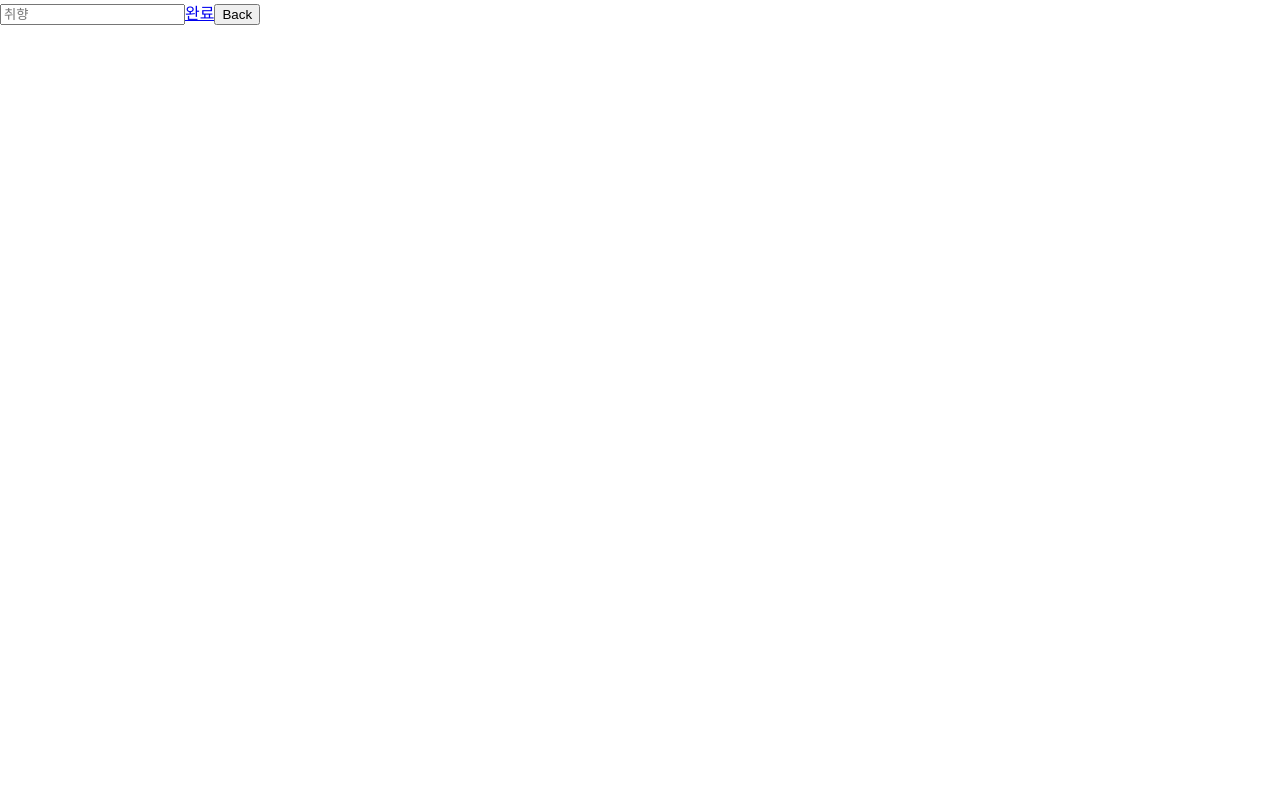
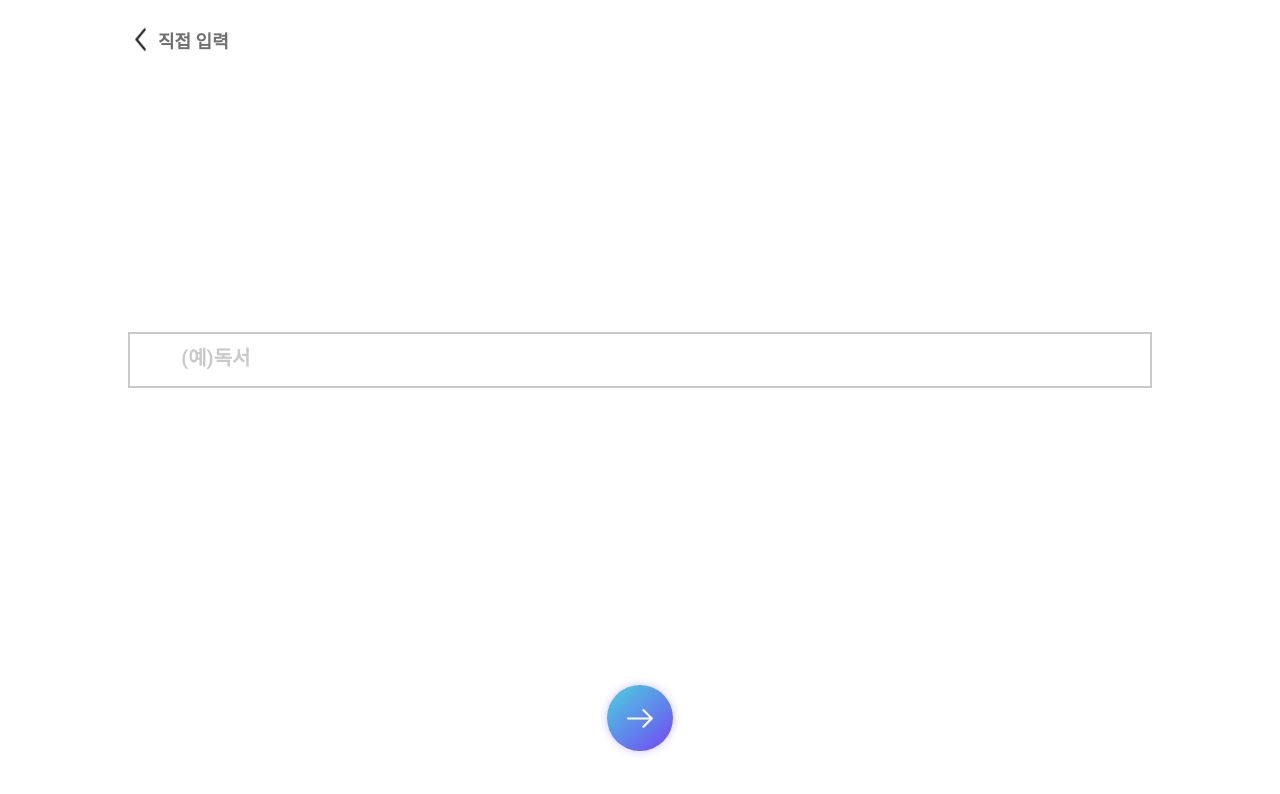
Before and after one commit to existentialist2001/Repo_React, a React (Create React App) app: page /taste/direct_input in a window 1280 px wide. Shown: the top 794 px of the page. Built offline with nearby package versions, Linux system fonts and the light colour scheme.

Commit message:
취향이름 직접 입력 페이지 구현

```diff
--- a/src/screens/DirectTasteInput.js
+++ b/src/screens/DirectTasteInput.js
@@ -2,6 +2,8 @@
 import React, { useState } from "react";
 
 import { useHistory, Link } from "react-router-dom";
+
+import styled from "styled-components";
 
 const DirectTasteInput = (props) => {
   const [inputedTaste, setInputedTaste] = useState("");
@@ -39,19 +41,114 @@ const DirectTasteInput = (props) => {
   };
 
   return (
-    <div>
+    <ScreenContainer>
+       <HeaderContainer><HeaderContentBox><button onClick={() => goBack()}><img src={require("../images/back_black.png")}/></button>직접 입력</HeaderContentBox></HeaderContainer>
+       <MainContainer>
       <input
         type="text"
-        placeholder="취향"
+        placeholder="(예)독서"
         value={inputedTaste}
         onChange={onChange}
       />
+      </MainContainer>
+      <FooterContainer>
       <Link to={`/taste/${inputedTaste}`} onClick={onComplete}>
-        완료
+        <img src={require("../images/next_step.png")}/>
       </Link>
-      <button onClick={() => goBack()}>Back</button>
-    </div>
+      </FooterContainer>
+
+
+    </ScreenContainer>
   );
 };
 
+const ScreenContainer =styled.div`
+width:100vw;
+height:100vh;
+
+
+//이런 방식으로 전체 기본설정이 가능
+* {
+  box-sizing:border-box;
+  margin:0px;
+  padding:0px;
+}
+`
+
+const HeaderContainer =styled.div`
+width:100%;
+height:10%;
+
+display:flex;
+justify-content:center;
+align-items:center;
+
+`
+const HeaderContentBox = styled.div`
+height: 100%;
+width: 80%;
+
+display:flex;
+align-items:center;
+
+//text styling
+font-family: Roboto;
+font-size: 18px;
+font-weight: bold;
+color: #707070;
+
+button {
+//button tag의 기본값 설정
+border:none;
+background-color:transparent;
+
+img {
+  //todo 반응형으로 바꾸어야 함
+  width:30px;
+  height:30px;
+  padding-right:5px;
+}
+
+}
+
+`
+const MainContainer =styled.div`
+width:100%;
+height:70%;
+display:flex;
+
+justify-content:center;
+align-items:center;
+
+input {
+  padding-left:4%;
+  border: solid 2px #c9c9c9;
+  width: 80%;
+  height: 10%
+}
+//placeholder 선택자.
+input::placeholder{
+  font-weight: bold;
+  text-align: left;
+  color: #c9c9c9;
+  font-family: Roboto;
+  font-size: 20px;
+}
+
+input:focus {
+    outline: none ;
+    border-color: #627cec;
+}
+`
+
+const FooterContainer =styled.div`
+width:100%;
+height:20%;
+
+display:flex;
+justify-content:center;
+align-items:center;
+`
+
+
 export default DirectTasteInput;
--- a/src/screens/InputTasteContent.js
+++ b/src/screens/InputTasteContent.js
@@ -2,6 +2,8 @@
 
 import React, { useState } from "react";
 import { useHistory, useRouteMatch } from "react-router-dom";
+
+import styled from "styled-components";
 
 //todo placeholder + 조건문 사용해서 이전에 입력했던, 저장된 내용 적혀있도록,,
 
@@ -38,17 +40,43 @@ const InputTasteContent = (props) => {
     history.push("/taste");
   };
   return (
-    <div>
+    <ScreenContainer>
+      <HeaderContainer>
       {props.tastes[foundIndex].name}에 대한 구체적 내용 입력
       <input type="text" value={inputedContent} onChange={onChange} />
       <button onClick={onComplete}>save</button>
-    </div>
+      </HeaderContainer>
+    <MainContainer></MainContainer>
+      </ScreenContainer>
   );
 };
-
 /*
 prop이나
 useRouteMatch로 취향의 이름에 접근, 이를 이용하여
 기존의 취향
 */
+
+const ScreenContainer =styled.div`
+width:100vw;
+height:100vh;
+
+
+//전체 기본설정
+* {
+  box-sizing:border-box;
+  margin:0px;
+  padding:0px;
+}
+`
+
+const HeaderContainer=styled.div`
+width:100%;
+height:30%;
+`
+
+
+const MainContainer=styled.div`
+width:100%;
+height:70%;
+`
 export default InputTasteContent;
--- a/src/screens/Taste_taste_screen.js
+++ b/src/screens/Taste_taste_screen.js
@@ -4,7 +4,6 @@ import React from "react";
 import { Link } from "react-router-dom";
 
 import styled from "styled-components";
-
 
 const Taste_taste_screen = (props) => {
   //image를 렌더링하기 위한 로직
@@ -24,7 +23,7 @@ const Taste_taste_screen = (props) => {
   ];
   //받아온 호칭 배열에 이미지 주소 넣기
 
-  //! 이거 밖에 i 언언안해주면 i찾을 수 없다고 에러남, 왜지??
+  //! 이거 밖에 i 선언안해주면 i찾을 수 없다고 에러남, 왜지??
   let i=0;
   for(i=0;i<props.tastes.length;i++){
     if (i<6){
@@ -35,21 +34,16 @@ const Taste_taste_screen = (props) => {
     }
   }
 
-
-
-
   //props로 받아온 딕셔너리 배열로 리스트 엘리먼트 생성.
   const list_of_tastes = props.tastes.map((taste) => (
-        <ListItemsContainer><li key={taste.key}><ListImageContainer><img src={taste.image}/></ListImageContainer><ListTextsContainer>{taste.name}</ListTextsContainer></li></ListItemsContainer>
+        <ListItemsContainer><li key={taste.key}><ListImageContainer><img src={taste.image}/></ListImageContainer><ListTextsContainer><span>{taste.name}</span><span>{taste.content}</span></ListTextsContainer></li></ListItemsContainer>
 
   ));
-
-
 
   return (
       <ScreenContainer>
       <ul>{list_of_tastes}</ul>
-      <Link to="/taste/choose_taste_to_edit">연필버튼</Link>
+      <Link to="/taste/choose_taste_to_edit"><img src={require("../images/edit.png")}/></Link>
       </ScreenContainer>
   );
 };
@@ -58,10 +52,11 @@ export default Taste_taste_screen;
 
 
 const ScreenContainer=styled.div`
+
+
+
 width:100%;
 height:100%;
-
-
 //ul list에서 점 없애줌.
 //ul의 기본 마진과 패딩이 존재해서, 없애줌.
 ul { list-style: none; padding-left: 0px; margin:0px;
@@ -69,8 +64,15 @@ ul { list-style: none; padding-left: 0px; margin:0px;
   width:100%; height:100% };
 
 
+a {
+  //연필버튼 고정
+  position:fixed;
+  //todo 반응형으로
+  right:10px;
+  bottom:10px;
+
+}
 `
-
 const ListItemsContainer=styled.div`
 width:100%;
 height:20%;
@@ -83,13 +85,9 @@ border이 아닌 border-bottom에만 속성을 적용하고,
 #627cec를 rgb값으로 바꾸고,
 opacity를 rgba값으로 함께 주어서
 border-bottom의 색과 투명도를 함께 적용하였다.
-
 */
 border-bottom: solid 0.5px rgba(98,124,236,0.3);
-
-
 li {
-
 /*ListImageContainer, ListTextsContainer의 부모 요소이므로, 크기 설정과 flex box로 지정 */
 display:flex;
 width:100%;
@@ -99,7 +97,6 @@ height:100%;
 const ListImageContainer=styled.div`
 width:35%;
 height:100%;
-
 
 display:flex;
 justify-content: center;
@@ -114,5 +111,22 @@ img {
 const ListTextsContainer=styled.div`
 width:65%;
 height:100%;
+display:flex;
+flex-direction:column;
+justify-content:center;
 
+span:nth-child(1) {
+  font-size:15px;
+  font-weight: bold;
+  color: #292929;
+  font-family: Roboto;
+}
+
+span:nth-child(2) {
+  font-size:15px;
+  font-weight: normal;
+  color: #939393;
+  font-family: Roboto;
+
+}
 `
```
Also changed, not shown: src/images/back_black.png (added), src/images/next_step.png (added).
